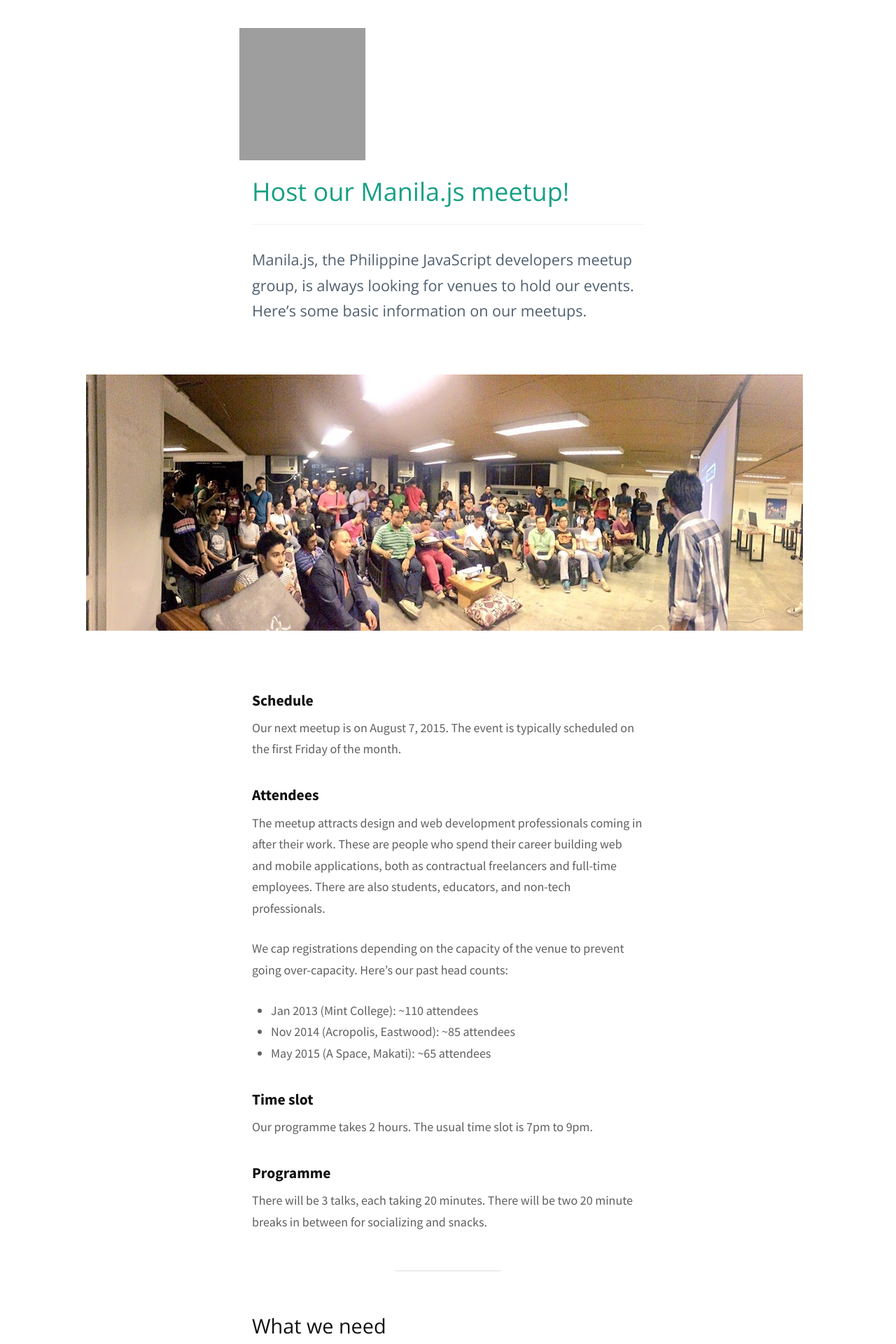
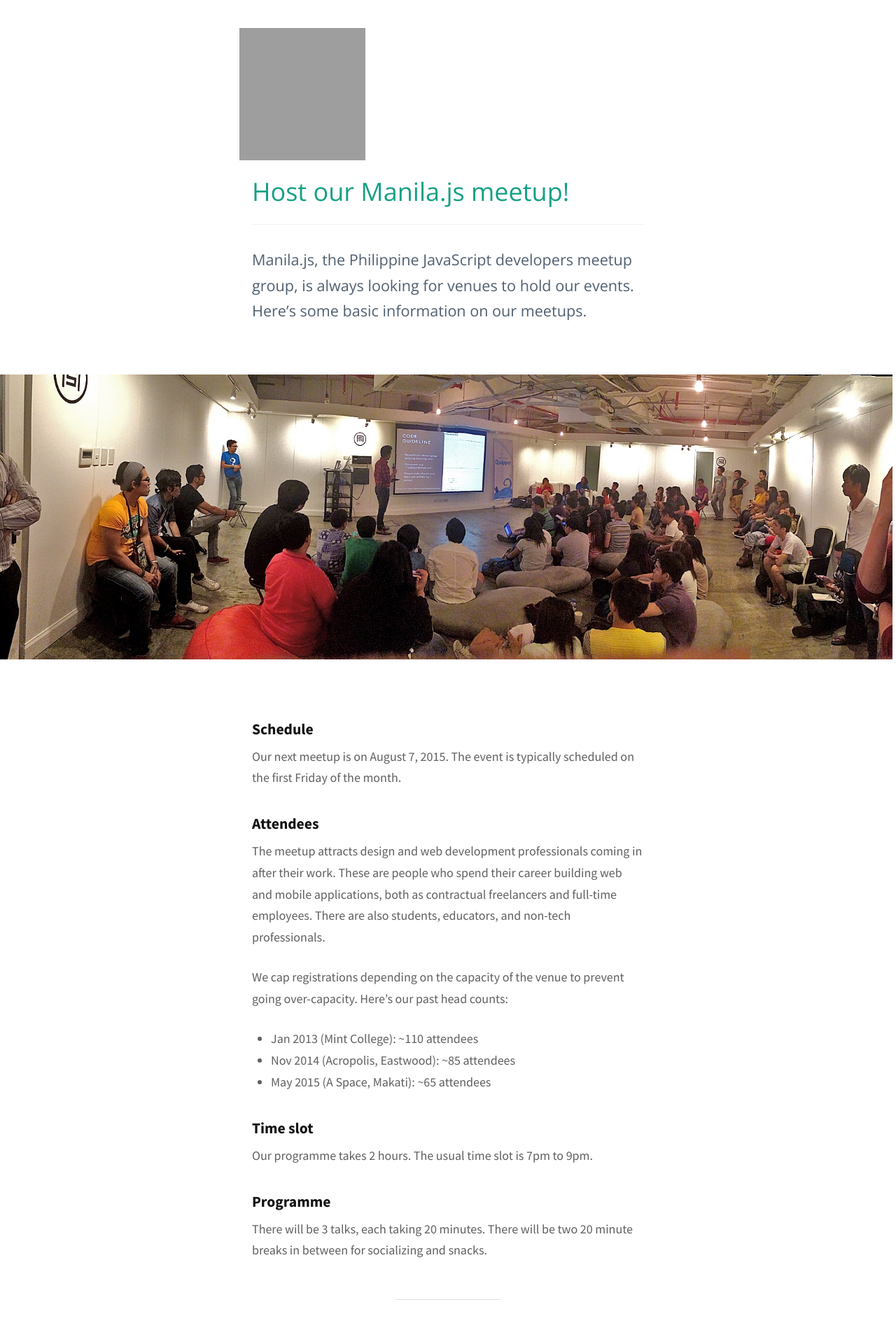
Before and after one commit to manilajs/manilajs.com, a Jekyll site: the page built from _posts/2015-05-09-host-our-meetup.md, in a window 1280 px wide. Shown: the top 1920 px of the page at 70% size. Built offline with Jekyll 4.4.1, drawn with Linux system fonts in a browser that asks for light colours; nearby versions of some CDN libraries; some web fonts are replaced.

Commit message:
Change panorama

```diff
--- a/_posts/2015-05-09-host-our-meetup.md
+++ b/_posts/2015-05-09-host-our-meetup.md
@@ -8,7 +8,7 @@
 for venues to hold our events. Here's some basic information on our meetups.
 {:.brief-intro}
 
-![](/images/012/panorama.jpg)
+![](/images/011/panorama.jpg)
 {:.full-image.stretch.mspaced}
 
 ### Schedule
```
